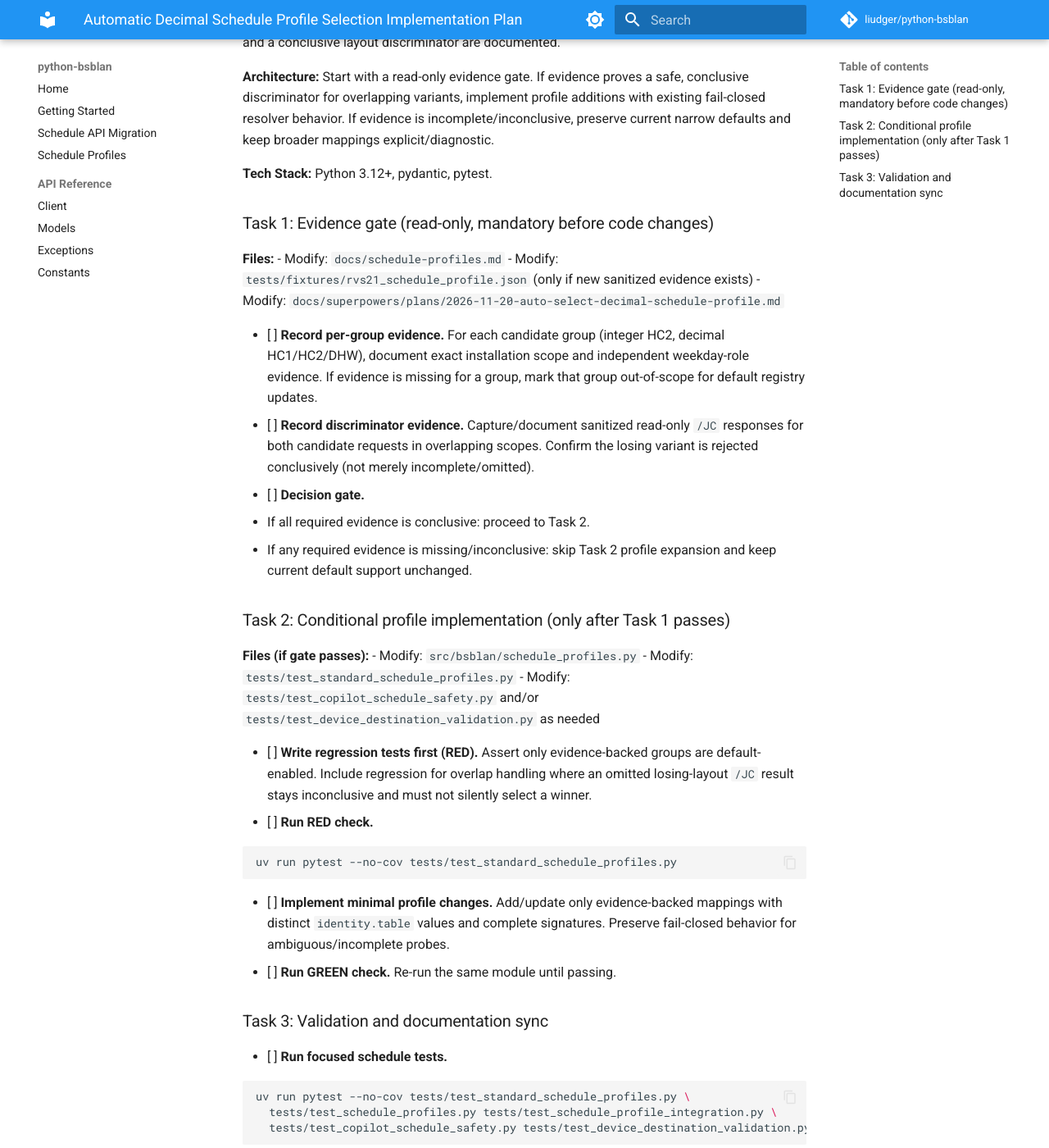
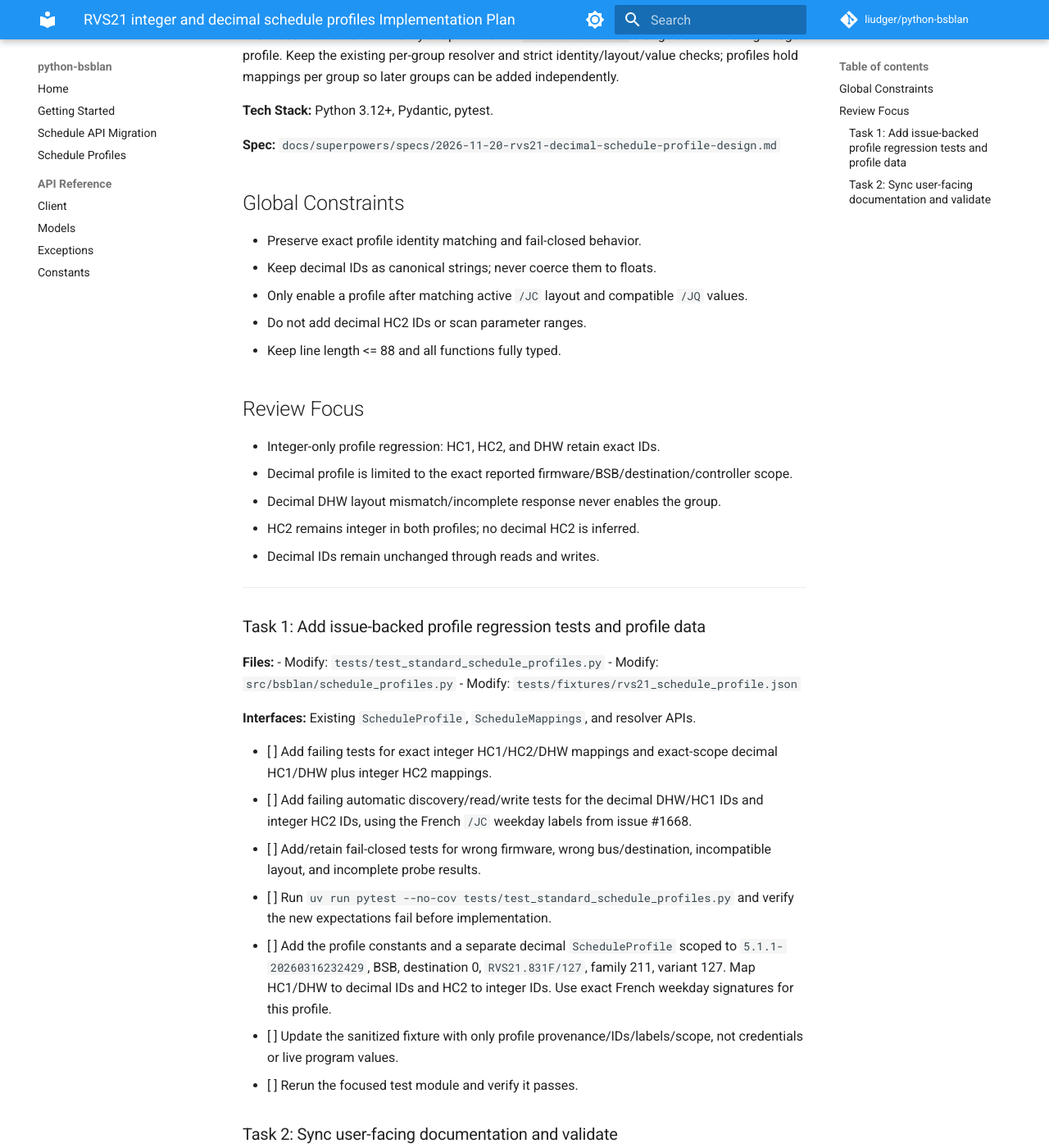
Before and after one commit to liudger/python-bsblan, an MkDocs documentation site: the page built from docs/superpowers/plans/2026-11-20-auto-select-decimal-schedule-profile.md, in a window 1280 px wide and 1400 px high, scrolled down 326 px. Shown: the whole window at 82% size. Built offline with MkDocs 1.6.1 and Material for MkDocs 9.7.7, drawn with Linux system fonts in a browser that asks for light colours; comment, search, counter and statistics services are not loaded; some of the changed text lies outside the part shown.

Commit message:
feat: add scoped decimal schedule profiles

````diff
--- a/docs/schedule-migration.md
+++ b/docs/schedule-migration.md
@@ -31,8 +31,9 @@ from interpreting response names or values. `discover_schedules()` separately
 reports mapping source, profile ID and repair/retry advice; snapshots retain the
 same shared shape. See [evidence-backed profiles](schedule-profiles.md).
 
-The built-in registry now includes the narrowly scoped RVS21 integer-weekday
-profile, with source-backed roles and read-only active-layout validation. Supported
+The built-in registry includes a narrowly scoped RVS21 integer profile and an
+issue-evidenced decimal profile for HC1/DHW on one exact build. Both use read-only
+active-layout validation; HC2 uses integer IDs in both profiles. Supported
 installations need no manual weekday mapping or table assertion. Other verified
 deployments can supply `schedule_profiles` with declared `table_parameters`, or
 assert a verified `schedule_table`; overrides below still take precedence per group.
@@ -84,10 +85,15 @@ fresh values with validated mappings; automatic writes retain fresh identity and
 compatibility preflight. HA controls deferred discovery timing and polling
 coordination. See [cache and timing guidance](schedule-profiles.md).
 
-The explicit `probe_schedule_candidate("issue_1668_dhw")` diagnoses the reported
-DHW IDs `561,561.1,561.2,561.3,561.4,561.5,561.6`. Compatibility alone never enables
-a group or populates the automatic cache. Active-table confirmation and separate
-manual configuration are still required; no failure triggers a blind fallback.
+The decimal profile automatically supports DHW IDs
+`561,561.1,561.2,561.3,561.4,561.5,561.6` only for the exact BSB-LAN build and
+controller scope documented in [schedule profiles](schedule-profiles.md). Fresh
+active-layout and value checks are still required. The explicit
+`probe_schedule_candidate("rvs21_211_127_dhw_decimal")` remains a read-only
+diagnostic for other candidate installations; compatibility alone never enables
+a group or populates the automatic cache. Its candidate ID replaces the former
+`issue_1668_dhw` name; update callers when migrating. No failure triggers a blind
+fallback.
 
 Do not infer a mapping from firmware version, descriptions, sequential IDs, or
 seven successful TIMEPROG responses. Persist it per HA config entry/group and
--- a/docs/schedule-profiles.md
+++ b/docs/schedule-profiles.md
@@ -7,11 +7,15 @@ TIMEPROG parameters are not evidence of weekday assignments.
 
 ## Current support and defaults
 
-`STANDARD_SCHEDULE_PROFILES` includes the narrowly scoped
-[verified RVS21 profile](#verified-rvs21-profile) below. Matching installations can
-enable HC1 and DHW without manual weekday mappings or a `schedule_table` option.
-Unknown installations/groups stay disabled; ordinary climate monitoring is
-unaffected. Use `schedule_profiles=()` to disable automatic profile selection.
+`STANDARD_SCHEDULE_PROFILES` currently includes two narrowly scoped entries:
+
+- [Verified RVS21 integer profile](#verified-rvs21-profile)
+- [Decimal RVS21 profile](#decimal-rvs21-profile)
+
+Matching installations can enable HC1, HC2 and DHW without manual weekday
+mappings or a `schedule_table` option. Unknown installations/groups stay
+disabled; ordinary climate monitoring is unaffected. Use
+`schedule_profiles=()` to disable automatic profile selection.
 
 Verified deployments can supply `BSBLANConfig.schedule_profiles`. Each immutable
 `ScheduleProfile` records an ID, an evidence reference, an exact
@@ -26,28 +30,52 @@ Profile ID: `rvs21-211-127-integer-20251124`.
 
 - Controller: `RVS21.831F/127`, family **211**, variant **127**.
 - Adapter build: **`5.0.82-20251124154226`**, BSB, destination **0**.
-- HC1: Monday–Sunday **501–507**; DHW: Monday–Sunday **561–567**.
-- HC2 and other builds/buses/variants are not certified by this entry.
+- HC1: Monday–Sunday **501–507**.
+- HC2: Monday–Sunday **521–527**.
+- DHW: Monday–Sunday **561–567**.
+- Other builds/buses/variants are not certified by this entry.
 
 The installation owner confirmed the firmware project's provenance. Its current,
-backup and newer custom definition files agree on these weekday-to-command rows.
-The backup source SHA256 is
-`c970902ed43ea84ba1f8a1dfcce896b1067805f71c10e45b830c0789dd1847f6`.
-Live `/JC` corroborated all fourteen names, integer TIMEPROG types, destination 0
-and read/write flags, and `/JQ` confirmed readable values for both groups. The
+backup and newer custom definition files agree on the documented HC1 and DHW
+weekday-to-command rows. The backup source SHA256 is
+`c970902ed43ea84ba1f8a1dfcce896b1067805f71c10e45b830c0789dd1847f6`. The
 sanitized `tests/fixtures/rvs21_schedule_profile.json` records source command IDs,
-roles and observed scope without credentials, addresses or current programs.
-An authorized live test on 2026-11-17 selected this profile with the default
-registry and no manual mapping/table assertion, then changed and restored one HC1
-day. Fresh readback verified all seven parsed and raw day values were restored,
-with thermostat settings unchanged. DHW discovery/reads were verified; DHW was
-not modified. No private program values or credentials are recorded in fixtures.
+roles and observed scope without credentials, addresses or current programs. An
+authorized live test on 2026-11-17 selected this profile with the default registry
+and no manual mapping/table assertion, then changed and restored one HC1 day.
+Fresh readback verified all seven parsed and raw day values were restored, with
+thermostat settings unchanged. DHW discovery/reads were verified; DHW was not
+modified. HC2 integer IDs (`521`–`527`) are included as requested, but the library
+enables HC2 only after fresh `/JC` confirms its weekday labels, TIMEPROG type and
+destination and `/JQ` confirms compatible values. No HC2 live write verification
+is claimed. No private program values or credentials are recorded in fixtures.
 The firmware version-header commit is **not** a checksum of the untracked custom
 table; no such claim is made.
 
 This supports the observed older build without requiring a firmware upgrade. It
-does not broadly certify firmware 5.x, all RVS21 installations, or the decimal-ID
-table from issue #1668. Add broader scope only after independent verification.
+does not broadly certify firmware 5.x or all RVS21 installations.
+
+## Decimal RVS21 profile
+
+Profile ID: `rvs21-211-127-decimal-20260316`.
+
+- Controller: `RVS21.831F/127`, family **211**, variant **127**.
+- Adapter build: **`5.1.1-20260316232429`**, BSB, destination **0**.
+- HC1: Monday–Sunday **501**, **501.1–501.6**.
+- HC2: Monday–Sunday **521–527** (integer IDs).
+- DHW: Monday–Sunday **561**, **561.1–561.6**.
+- **No decimal HC2 mapping is certified.**
+
+The reporter's response at
+[#1668](https://github.com/liudger/python-bsblan/issues/1668#issuecomment-7044555252)
+provides the adapter version, destination, controller/family/variant identity,
+HC1 decimal definitions, French weekday labels, and HC1 `/JC`/`/JQ` observations.
+The repository owner separately confirmed BSB as the bus type. The issue body
+provides decimal DHW source rows, but no DHW `/JC` or `/JQ` response. HC2 integer
+IDs are an owner-requested extension; the reporter supplied no HC2 rows or live
+observations. The sanitized fixture keeps these facts distinct. The runtime
+resolver requires exact `/JC` weekday labels, TIMEPROG metadata, destination
+checks and compatible `/JQ` values before enabling any group.
 
 ## Installation identity
 
@@ -191,16 +219,21 @@ underlying bus load. Once discovery succeeds, normal reads no longer repeat the
 identity work. Call invalidation rather than eager discovery on reconnect if the
 consumer needs to defer that traffic again.
 
-## Issue #1668: explicit diagnostic candidate
+## Decimal DHW candidate and diagnostic probe
 
-The [issue report](https://github.com/liudger/python-bsblan/issues/1668) supplies
-custom-table rows for family **211**, variant **127**, with DHW Monday at `561` and
-Tuesday through Sunday at `561.1`–`561.6`. The linked HA report describes an
-Atlantic/Siemens RVS21 installation. This is useful candidate evidence, not proof
-that the same table is active on another installation.
+The [issue report](https://github.com/liudger/python-bsblan/issues/1668) and
+[reporter response](https://github.com/liudger/python-bsblan/issues/1668#issuecomment-7044555252)
+confirm decimal weekday definitions for family **211**, variant **127**. The
+reporter provides BSB-LAN `5.1.1-20260316232429`, destination 0, controller
+`RVS21.831F/127`, French weekday labels, and active HC1 `/JC` and `/JQ` responses.
+The repository owner separately confirmed the BSB bus type.
+The issue body supplies the corresponding DHW source rows. The built-in profile
+uses decimal HC1 and DHW IDs, and integer HC2 IDs, only for this exact scope; fresh
+`/JC` and `/JQ` checks still gate each group. No decimal HC2 mapping is included.
+Other builds/installations remain unsupported by this profile.
 
 ```python
-result = await client.probe_schedule_candidate("issue_1668_dhw")
+result = await client.probe_schedule_candidate("rvs21_211_127_dhw_decimal")
 print(result.status)  # compatible / incompatible / retry
 print(result.incompatible_parameters, result.retry_parameters)
 print(result.enabled, result.requires_confirmation)  # always False, True
@@ -212,14 +245,15 @@ reads controller identity parameters, scans ranges, enables groups or promotes a
 candidate into the validated-profile cache. Unknown candidate names fail locally;
 known PPS is rejected before network requests. Transport/auth/malformed failures
 keep their exceptions; missing/inactive/transient parameters produce retry advice.
+The built-in decimal profile's documented BSB scope comes from the repository
+owner's separate confirmation, not from this candidate probe or issue metadata.
 
 A default profile failure or timeout does **not** automatically run this probe.
-HA can offer it as a bounded diagnostic action, or explicitly schedule it after a
-conclusive incompatibility. Even a `compatible` result still requires independent
-active-table/weekday confirmation before configuring `ScheduleMappings` with the
-returned `result.mapping`. Recreate the client after setting such a manual
-override. Explicit mappings preserve decimal IDs on both reads and writes,
-including Tuesday `561.1` and Sunday `561.6`; they do not fall back to `562`/`567`.
+HA can offer it as a bounded diagnostic action for other candidate devices. Even
+a `compatible` result remains diagnostic only and never enables a group or
+populates the profile cache. Explicit mappings preserve decimal IDs on both reads
+and writes, including Tuesday `561.1` and Sunday `561.6`; they do not fall back to
+`562`/`567`.
 
 ## Home Assistant: repairs versus retries
 
--- a/docs/superpowers/plans/2026-11-20-auto-select-decimal-schedule-profile.md
+++ b/docs/superpowers/plans/2026-11-20-auto-select-decimal-schedule-profile.md
@@ -1,80 +1,65 @@
-# Automatic Decimal Schedule Profile Selection Implementation Plan
+# RVS21 integer and decimal schedule profiles Implementation Plan
 
-> **For agentic workers:** REQUIRED SUB-SKILL: Use superpowers:subagent-driven-development (recommended) or superpowers:executing-plans to implement this plan task-by-task. Steps use checkbox (`- [ ]`) syntax for tracking.
+> **For agentic workers:** REQUIRED SUB-SKILL: Use superpowers:executing-plans to implement this plan task-by-task. Steps use checkbox (`- [ ]`) syntax for tracking.
 
-**Goal:** Keep default automatic schedule support strictly within independently
-verified scope; only add integer/decimal/HC2 groups to `STANDARD_SCHEDULE_PROFILES`
-when group-level evidence and a conclusive layout discriminator are documented.
+**Goal:** Automatically support integer schedule IDs for HC1, HC2 and DHW, plus the issue-confirmed decimal IDs for HC1 and DHW on the exact reported installation.
 
-**Architecture:** Start with a read-only evidence gate. If evidence proves a safe,
-conclusive discriminator for overlapping variants, implement profile additions with
-existing fail-closed resolver behavior. If evidence is incomplete/inconclusive,
-preserve current narrow defaults and keep broader mappings explicit/diagnostic.
+**Architecture:** Add one narrowly scoped decimal `ScheduleProfile` alongside the existing integer profile. Keep the existing per-group resolver and strict identity/layout/value checks; profiles hold mappings per group so later groups can be added independently.
 
-**Tech Stack:** Python 3.12+, pydantic, pytest.
+**Tech Stack:** Python 3.12+, Pydantic, pytest.
 
-### Task 1: Evidence gate (read-only, mandatory before code changes)
+**Spec:** `docs/superpowers/specs/2026-11-20-rvs21-decimal-schedule-profile-design.md`
+
+## Global Constraints
+
+- Preserve exact profile identity matching and fail-closed behavior.
+- Keep decimal IDs as canonical strings; never coerce them to floats.
+- Only enable a profile after matching active `/JC` layout and compatible `/JQ` values.
+- Do not add decimal HC2 IDs or scan parameter ranges.
+- Keep line length <= 88 and all functions fully typed.
+
+## Review Focus
+
+- Integer-only profile regression: HC1, HC2, and DHW retain exact IDs.
+- Decimal profile is limited to the exact reported firmware/BSB/destination/controller scope.
+- Decimal DHW layout mismatch/incomplete response never enables the group.
+- HC2 remains integer in both profiles; no decimal HC2 is inferred.
+- Decimal IDs remain unchanged through reads and writes.
+
+---
+
+### Task 1: Add issue-backed profile regression tests and profile data
+
+**Files:**
+- Modify: `tests/test_standard_schedule_profiles.py`
+- Modify: `src/bsblan/schedule_profiles.py`
+- Modify: `tests/fixtures/rvs21_schedule_profile.json`
+
+**Interfaces:** Existing `ScheduleProfile`, `ScheduleMappings`, and resolver APIs.
+
+- [ ] Add failing tests for exact integer HC1/HC2/DHW mappings and exact-scope decimal HC1/DHW plus integer HC2 mappings.
+- [ ] Add failing automatic discovery/read/write tests for the decimal DHW/HC1 IDs and integer HC2 IDs, using the French `/JC` weekday labels from issue #1668.
+- [ ] Add/retain fail-closed tests for wrong firmware, wrong bus/destination, incompatible layout, and incomplete probe results.
+- [ ] Run `uv run pytest --no-cov tests/test_standard_schedule_profiles.py` and verify the new expectations fail before implementation.
+- [ ] Add the profile constants and a separate decimal `ScheduleProfile` scoped to `5.1.1-20260316232429`, BSB, destination 0, `RVS21.831F/127`, family 211, variant 127. Map HC1/DHW to decimal IDs and HC2 to integer IDs. Use exact French weekday signatures for this profile.
+- [ ] Update the sanitized fixture with only profile provenance/IDs/labels/scope, not credentials or live program values.
+- [ ] Rerun the focused test module and verify it passes.
+
+### Task 2: Sync user-facing documentation and validate
 
 **Files:**
 - Modify: `docs/schedule-profiles.md`
-- Modify: `tests/fixtures/rvs21_schedule_profile.json` (only if new sanitized evidence exists)
 - Modify: `docs/superpowers/plans/2026-11-20-auto-select-decimal-schedule-profile.md`
 
-- [ ] **Record per-group evidence.** For each candidate group (integer HC2,
-      decimal HC1/HC2/DHW), document exact installation scope and independent
-      weekday-role evidence. If evidence is missing for a group, mark that group
-      out-of-scope for default registry updates.
-- [ ] **Record discriminator evidence.** Capture/document sanitized read-only `/JC`
-      responses for both candidate requests in overlapping scopes. Confirm the
-      losing variant is rejected conclusively (not merely incomplete/omitted).
-- [ ] **Decision gate.**
-  - If all required evidence is conclusive: proceed to Task 2.
-  - If any required evidence is missing/inconclusive: skip Task 2 profile expansion
-    and keep current default support unchanged.
-
-### Task 2: Conditional profile implementation (only after Task 1 passes)
-
-**Files (if gate passes):**
-- Modify: `src/bsblan/schedule_profiles.py`
-- Modify: `tests/test_standard_schedule_profiles.py`
-- Modify: `tests/test_copilot_schedule_safety.py` and/or `tests/test_device_destination_validation.py` as needed
-
-- [ ] **Write regression tests first (RED).** Assert only evidence-backed groups
-      are default-enabled. Include regression for overlap handling where an omitted
-      losing-layout `/JC` result stays inconclusive and must not silently select a
-      winner.
-- [ ] **Run RED check.**
-
-  ```bash
-  uv run pytest --no-cov tests/test_standard_schedule_profiles.py
-  ```
-
-- [ ] **Implement minimal profile changes.** Add/update only evidence-backed
-      mappings with distinct `identity.table` values and complete signatures.
-      Preserve fail-closed behavior for ambiguous/incomplete probes.
-- [ ] **Run GREEN check.** Re-run the same module until passing.
-
-### Task 3: Validation and documentation sync
-
-- [ ] **Run focused schedule tests.**
+- [ ] Document both exact firmware scopes, supported IDs, group coverage, and the lack of decimal HC2 support.
+- [ ] Run focused schedule tests:
 
   ```bash
   uv run pytest --no-cov tests/test_standard_schedule_profiles.py \
     tests/test_schedule_profiles.py tests/test_schedule_profile_integration.py \
-    tests/test_copilot_schedule_safety.py tests/test_device_destination_validation.py
+    tests/test_set_heating_schedule.py tests/test_set_hot_water_schedule.py
   ```
 
-- [ ] **Run full test suite.**
-
-  ```bash
-  uv run pytest --no-cov
-  ```
-
-- [ ] **Run required repository checks.**
-
-  ```bash
-  uv run prek run --all-files
-  ```
-
-- [ ] **Sync supported-scope docs.** Ensure `docs/schedule-profiles.md` and any
-      evidence fixture text exactly match what is default-enabled in code.
+- [ ] Run full tests: `uv run pytest --no-cov`.
+- [ ] Run required checks: `uv run prek run --all-files`.
+- [ ] Request a fresh Sol 6.2 review and update existing PR #1680 to close issue #1668 after review findings are resolved.
--- /dev/null
+++ b/docs/superpowers/specs/2026-11-20-rvs21-decimal-schedule-profile-design.md
@@ -0,0 +1,53 @@
+# RVS21 integer and decimal schedule profiles
+
+## Intent
+
+Automatically read and write supported weekly schedules on the verified RVS21
+installations without forcing users to enter weekday IDs. The immediate reported
+need is decimal weekday IDs for HC1 and DHW on BSB-LAN `5.1.1-20260316232429`.
+
+## Scope
+
+- Keep the existing integer profile for BSB-LAN `5.0.82-20251124154226`.
+- Include integer weekday mappings for HC1 (`501`–`507`), HC2 (`521`–`527`) and
+  DHW (`561`–`567`).
+- Add a narrowly scoped decimal profile for BSB-LAN `5.1.1-20260316232429`, BSB,
+  destination 0, controller `RVS21.831F/127`, family 211, variant 127.
+- In that decimal profile, HC1 uses `501`, `501.1`–`501.6`; DHW uses `561`,
+  `561.1`–`561.6`; HC2 remains integer (`521`–`527`).
+- Keep profile declarations group-keyed so decimal HC1/DHW are independently
+  certifiable and future circuit/group mappings can be added without changing the
+  resolver API.
+- Require fresh active `/JC` weekday-name, TIMEPROG type, and destination checks
+  plus compatible `/JQ` values; ambiguous, missing, or malformed evidence remains
+  disabled/retryable. No writes occur during discovery.
+- No decimal HC2 mapping is included.
+
+## Evidence
+
+Issue #1668 comment `7044555252` supplies the exact adapter version,
+destination, controller/family/variant identity, decimal HC1 source rows, French
+weekday labels, and HC1 `/JC` and `/JQ` observations. The repository owner
+separately confirmed BSB as the bus type. The issue body supplies the corresponding
+decimal DHW source rows but no DHW `/JC` or `/JQ` observations; runtime `/JC` checks
+must verify that active layout before use. HC2 uses the requested integer IDs, but
+the issue reporter supplied no HC2 rows or observations; runtime layout/value
+checks gate that group.
+
+## Approaches
+
+1. Add separate evidence-scoped integer and decimal standard profiles and keep
+   the existing per-group resolver unchanged. This preserves current cache,
+   permission, and fail-closed behavior and is selected.
+2. Infer ID formats from firmware or scan parameter ranges. Rejected because it
+   can guess weekday roles and broaden unsupported installations.
+3. Weaken incomplete-probe handling to prefer one profile. Rejected because a
+   missing competing layout is not conclusive evidence.
+
+## Validation
+
+Tests must prove exact mappings and identities, automatic integer and decimal
+selection, HC2 integer support, exact decimal IDs in reads/writes, and fail-closed
+handling for wrong, incomplete, or unsupported active layouts. Update the profile
+documentation and sanitized evidence fixture. Run focused tests, the full test
+suite, `uv run prek run --all-files`, then request a fresh Sol 6.2 review.
````
Also changed, not shown: README.md (+8 -5 lines), docs/api/client.md (+10 -8 lines), docs/api/models.md (+4 -4 lines), docs/getting-started.md (+15 -12 lines), 6 other files.
